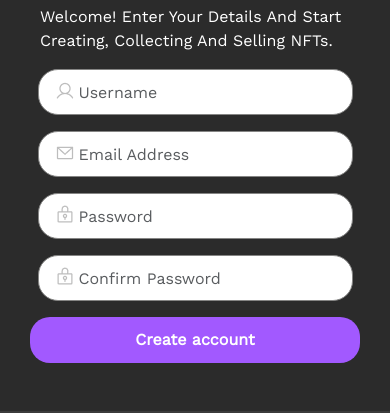
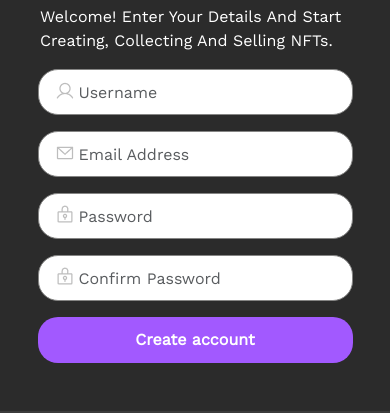
Before and after one commit to salomemgh/NFT-Sign-up-page, a plain HTML site: page index.html in a window 390 px wide. Shown: the part 431-844 px from the top of the page. Drawn offline with nearby package versions, Linux system fonts and the light colour scheme.

Commit message:
Add files via upload

```diff
--- a/style.css
+++ b/style.css
@@ -94,6 +94,9 @@ body{
     .p_welcome{
         font-size: 16px !important;
         padding-left: 28px;
+    }
+    .button_create{
+        width: 315px !important;
     }
 
 }
```
